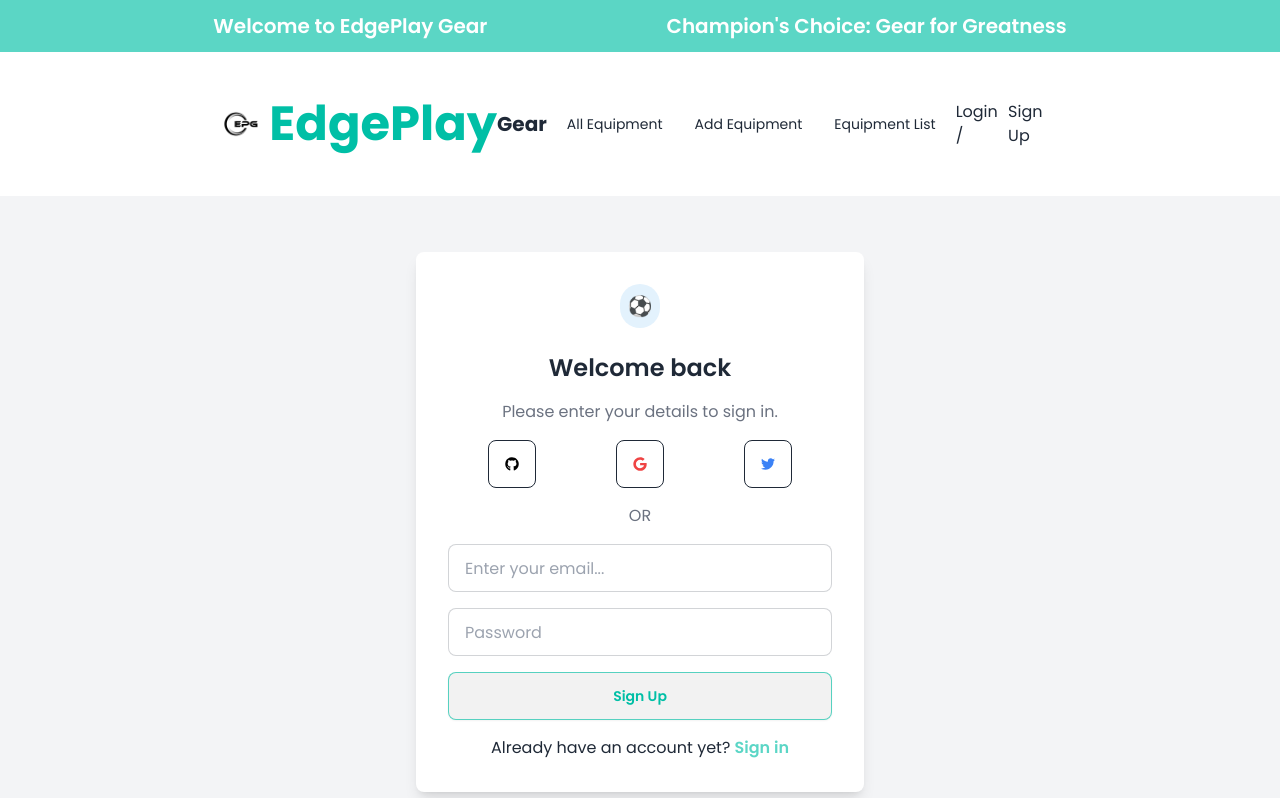
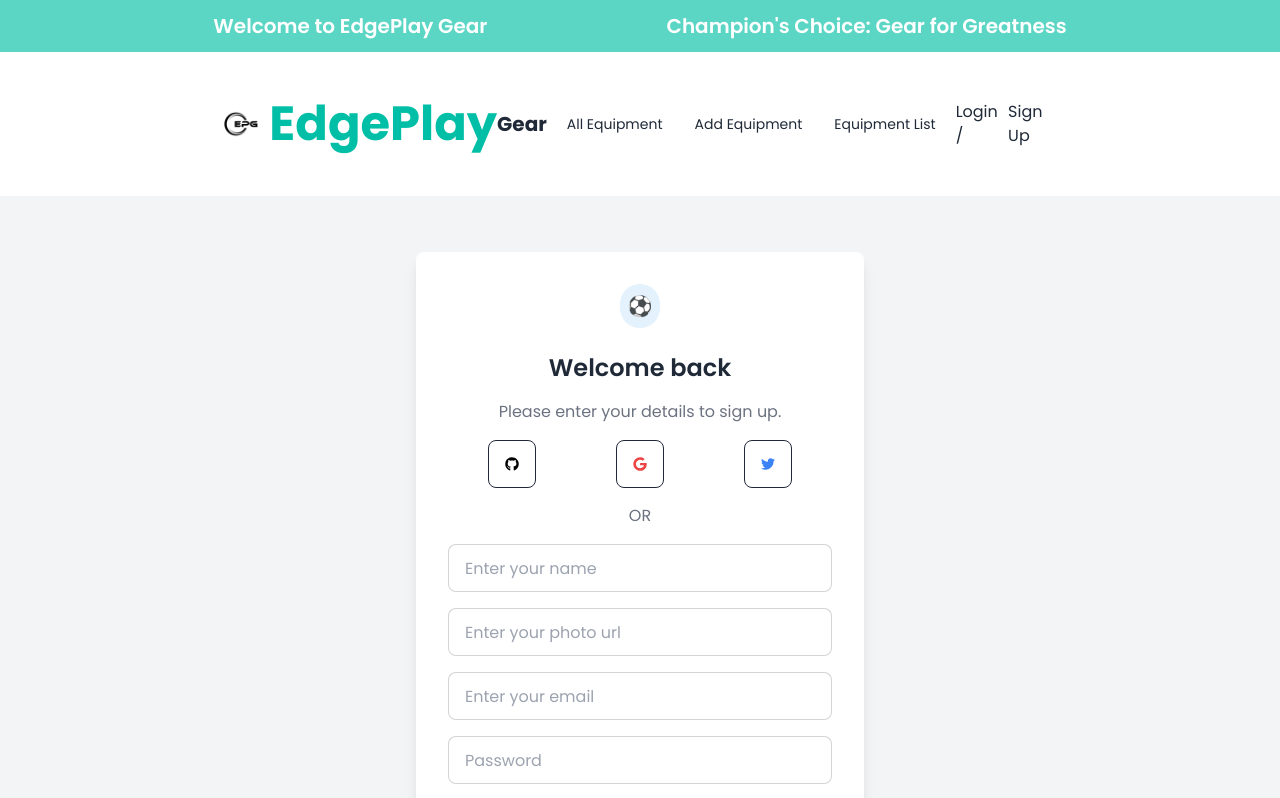
Before and after one commit to AhammedNoyon/edgePlay-gear-client, a React (Vite) app: page /signUp in a window 1280 px wide. Shown: the top 798 px of the page. Built offline with nearby package versions, Linux system fonts and the light colour scheme.

Commit message:
Add sign up page and get value of sign in and sign up page input value in form

```diff
--- a/src/pages/Login.jsx
+++ b/src/pages/Login.jsx
@@ -2,6 +2,13 @@
 import { Link } from "react-router-dom";
 
 const Login = () => {
+  const handleSignIn = (event) => {
+    event.preventDefault();
+    const form = event.target;
+    const email = form.email.value;
+    const password = form.password.value;
+    console.log(email, password);
+  };
   return (
     <div className="flex items-center justify-center  bg-gray-100 p-4 ">
       <div className="max-w-md w-full p-8 bg-white rounded-lg shadow-lg my-10">
@@ -32,19 +39,23 @@
         <p className="text-center text-gray-500 mb-4">OR</p>
 
         {/* Login form */}
-        <form>
+        <form onSubmit={handleSignIn}>
           <div className="mb-4">
             <input
+              name="email"
               type="email"
               placeholder="Enter your email..."
               className="input input-bordered w-full"
+              required
             />
           </div>
           <div className="mb-4">
             <input
+              name="password"
               type="password"
               placeholder="Password"
               className="input input-bordered w-full"
+              required
             />
           </div>
           <div className="flex items-center justify-between mb-4">
--- a/src/pages/SignUp.jsx
+++ b/src/pages/SignUp.jsx
@@ -2,6 +2,15 @@
 import { Link } from "react-router-dom";
 
 const SignUp = () => {
+  const handleSignUp = (event) => {
+    event.preventDefault();
+    const form = event.target;
+    const name = form.name.value;
+    const photo = form.photo.value;
+    const email = form.email.value;
+    const password = form.password.value;
+    console.log(name, photo, email, password);
+  };
   return (
     <div className="flex items-center justify-center  bg-gray-100 p-4 ">
       <div className="max-w-md w-full p-8 bg-white rounded-lg shadow-lg my-10">
@@ -14,7 +23,7 @@
           Welcome back
         </h2>
         <p className="text-center mb-4 text-gray-500">
-          Please enter your details to sign in.
+          Please enter your details to sign up.
         </p>
 
         {/* Social login buttons */}
@@ -32,19 +41,41 @@
         <p className="text-center text-gray-500 mb-4">OR</p>
 
         {/* Login form */}
-        <form>
+        <form onSubmit={handleSignUp}>
           <div className="mb-4">
             <input
-              type="email"
-              placeholder="Enter your email..."
+              name="name"
+              type="text"
+              placeholder="Enter your name"
               className="input input-bordered w-full"
+              required
             />
           </div>
           <div className="mb-4">
             <input
+              name="photo"
+              type="text"
+              placeholder="Enter your photo url"
+              className="input input-bordered w-full"
+              required
+            />
+          </div>
+          <div className="mb-4">
+            <input
+              name="email"
+              type="email"
+              placeholder="Enter your email"
+              className="input input-bordered w-full"
+              required
+            />
+          </div>
+          <div className="mb-4">
+            <input
+              name="password"
               type="password"
               placeholder="Password"
               className="input input-bordered w-full"
+              required
             />
           </div>
 
```
